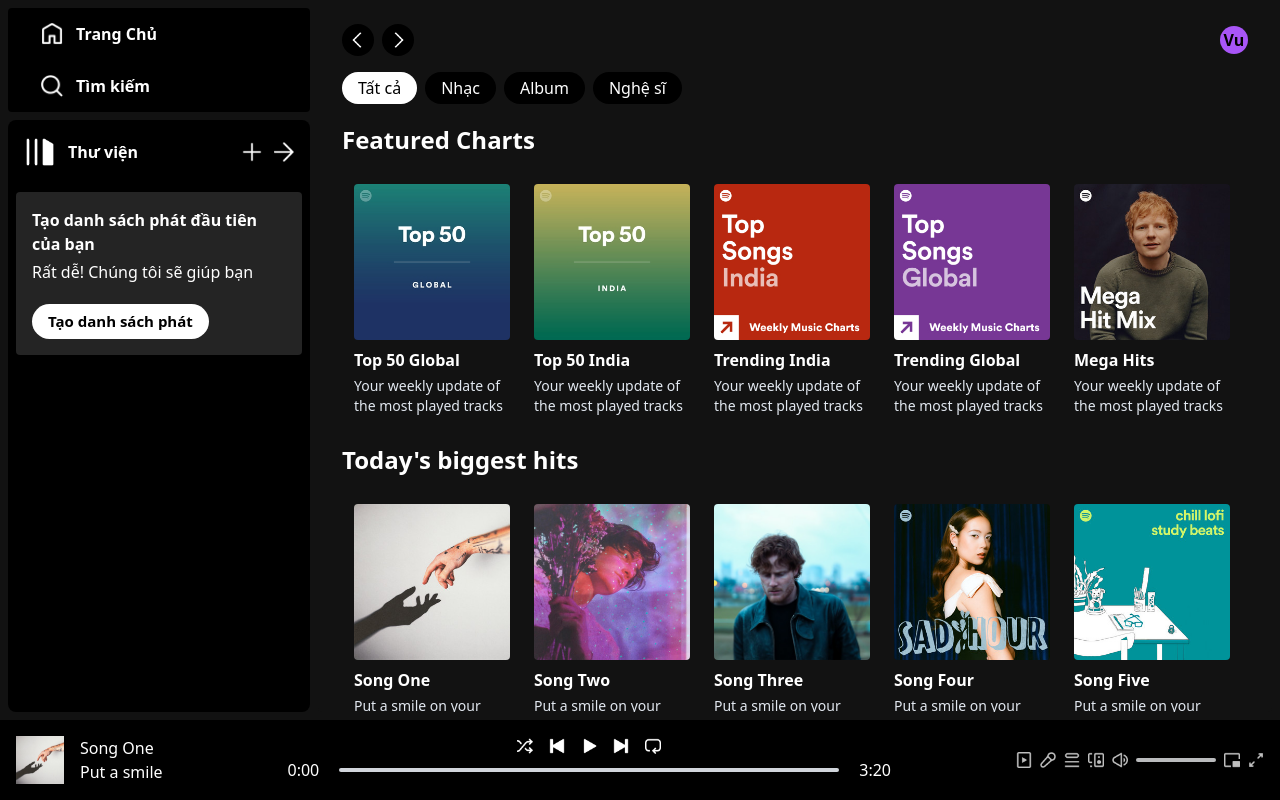
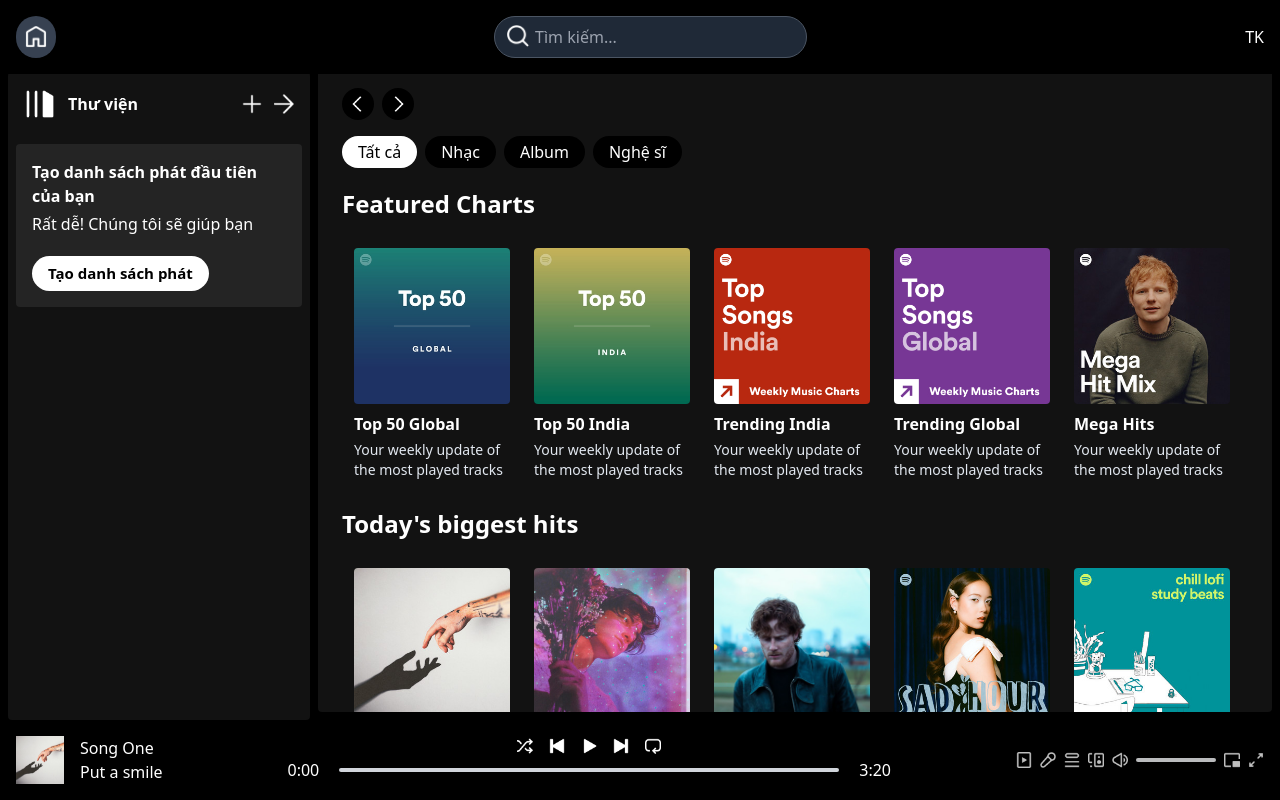
Before and after one commit to ChauManh/IE104-Music, a React (Vite) app in the folder Frontend/: page / in a window 1280 px wide. Built offline with nearby package versions, Linux system fonts and the light colour scheme.

Commit message:
update Navbar, fix sth

```diff
--- a/Frontend/src/App.jsx
+++ b/Frontend/src/App.jsx
@@ -4,11 +4,13 @@
 import Sidebar from './components/sidebar'
 import Player from './components/Player'
 import Display from './components/Display'
+import TopNav from './components/TopNav'
 
 const App = () => {
   return (
-    <div className='h-screen bg-[#121212]'>
+    <div className='h-screen bg-black'>
       <div className='h-[90%] flex'>
+        <TopNav/>
         <Sidebar/>
         <Display/>
       </div>
--- a/Frontend/src/components/Display.jsx
+++ b/Frontend/src/components/Display.jsx
@@ -6,7 +6,7 @@
 
 const Display = () => {
   return (
-    <div className='w-[100%] m-2 px-6 pt-4 rounded bg-[#121212] text-white overflow-auto lg:w-[75%] lg:ml-0'>
+    <div className='w-[100%] m-2 px-6 pt-4 rounded bg-[#121212] text-white overflow-auto lg:w-[75%] lg:ml-0 mt-16 '>
         <Routes>
             <Route path='/' element={<DisplayHome/>} />
             <Route path='/album/:id' element={<DisplayAlbum/>} />
--- a/Frontend/src/components/Navbar.jsx
+++ b/Frontend/src/components/Navbar.jsx
@@ -7,15 +7,13 @@
     const  navigate= useNavigate()
   return (
     <>
-        <div className='w-full flex justify-between items-center font-semibold'>
+        <div className='w-full flex justify-between items-center font-semibold pt-2'>
             <div className='flex items-center gap-2'>
                 <img onClick={()=>navigate(-1)} className='w-8 bg-black p-2 rounded-2xl cursor-pointer' src={assets.arrow_left} alt="" />
                 <img onClick={()=>navigate(1)} className='w-8 bg-black p-2 rounded-2xl cursor-pointer' src={assets.arrow_right} alt="" />
             </div>
-            <div className='flex items-center gap-4'>
-                <p className='bg-purple-500 text-black w-7 h-7 rounded-full flex items-center justify-center'>Vu</p>
-            </div>
         </div>
+
         <div className='flex items-center gap-2 mt-4 '>
             <p className='bg-white text-black px-4 py-1 rounded-2xl cursor-pointer '>Tất cả</p>
             <p className='bg-black px-4 py-1 rounded-2xl cursor-pointer'>Nhạc</p>
--- /dev/null
+++ b/Frontend/src/components/TopNav.jsx
@@ -0,0 +1,31 @@
+import React from 'react'
+import { assets } from '../assets/assets'
+
+const TopNav = () => {
+  return (
+    <div className="w-full text-white p-4 bg-black fixed top-0 left-0 flex justify-between">
+        <div className='flex items-center gap-3 cursor-pointer bg-gray-700 p-2 rounded-full'>
+            <img className='w-6' src={assets.home_icon} alt="" />
+        </div>
+        <div className=' flex items-center gap-3 pl-8 cursor-pointer'>
+            <div className="relative w-full">
+                <input
+                    type="text"
+                    placeholder="Tìm kiếm..."
+                    className="bg-gray-800 text-white border rounded-l-full rounded-r-full border-gray-600 rounded-lg p-2 pl-10 pr-10"
+                />
+                <img
+                    src={assets.search_icon}
+                    alt=""
+                    className="absolute left-3 top-2 w-6"
+                />
+            </div>
+        </div>
+        <div className='flex items-center justify-between gap-3 pl-8 cursor-pointer'>
+            TK
+        </div>
+    </div>
+  )
+}
+
+export default TopNav
--- a/Frontend/src/components/sidebar.jsx
+++ b/Frontend/src/components/sidebar.jsx
@@ -3,19 +3,8 @@
 
 const Sidebar = () => {
   return (
-    <div className='w-[25%] h-full p-2 flex-col gap-2 text-white hidden lg:flex'>
-        <div className='bg-black h-[15%] rounded flex flex-col justify-around'>
-            <div className='flex items-center gap-3 pl-8 cursor-pointer'>
-                <img className='w-6' src={assets.home_icon} alt="" />
-                <p className='font-bold'>Trang Chủ</p>
-            </div>
-            <div className='flex items-center gap-3 pl-8 cursor-pointer'>
-                <img className='w-6' src={assets.search_icon} alt="" />
-                <p className='font-bold'>Tìm kiếm</p>
-            </div>
-        </div>
-        {/* can sua lai phan home search cho giong voi thuc te */}
-        <div className='bg-black h-[85%] rounded-lg'>
+    <div className='w-[25%] h-full p-2 flex-col gap-2 text-white hidden lg:flex mt-16 '>
+        <div className='bg-[#121212] h-[92%] rounded'>
             <div className='p-4 flex items-center justify-between'>
                 <div className=' flex items-center gap-3 cursor-pointer'>
                     <img className='w-8' src={assets.stack_icon} alt="" />
@@ -31,7 +20,6 @@
                 <p className='font-light'>Rất dễ! Chúng tôi sẽ giúp bạn</p>
                 <button className='px-4 py-1.5 bg-white text-[15px] text-black rounded-full mt-4'>Tạo danh sách phát</button>
             </div>
-
         </div>
     </div>
   )
```
Also changed, not shown: Frontend/src/index.css (line endings or trailing spaces).
